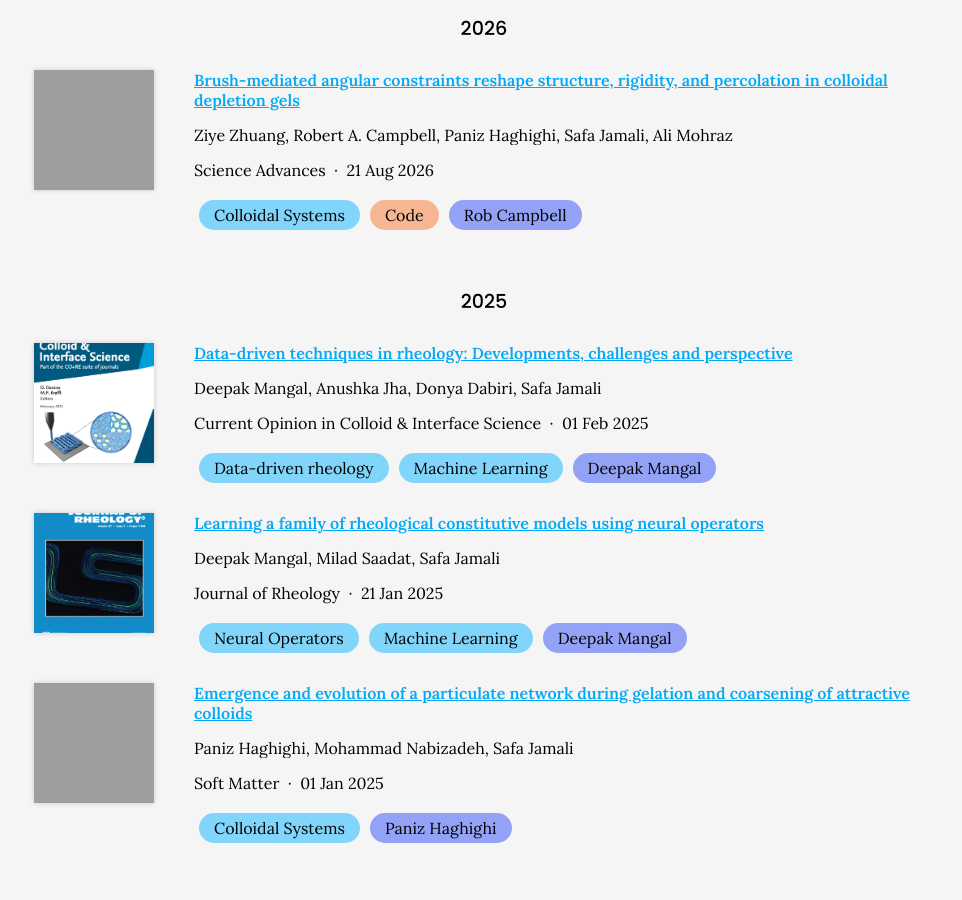
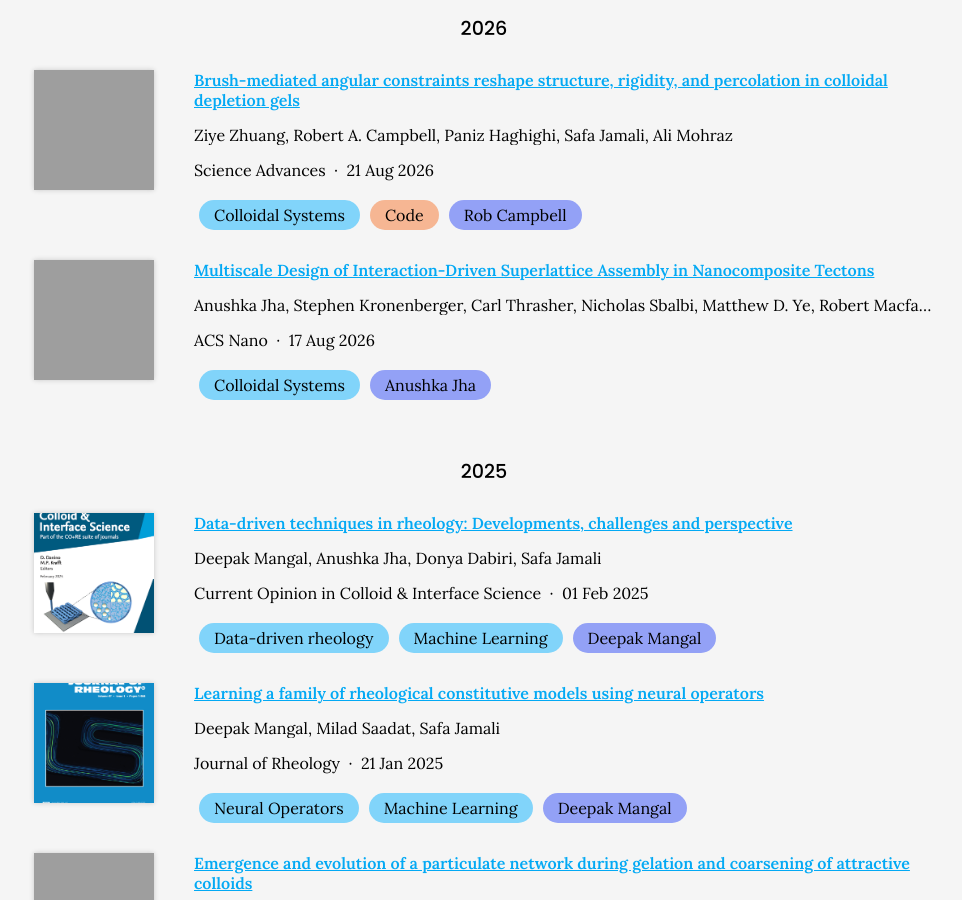
Before and after one commit to procf/procf.github.io, a Jekyll site: the page built from publications/index.md, in a window 1280 px wide and 900 px high, scrolled down 599 px. Shown: the whole window, without its empty margins (156-1118 px from the left). Built offline with Jekyll 4.4.1, drawn with Linux system fonts in a browser that asks for light colours; nearby versions of some CDN libraries; comment, search, counter and statistics services are not loaded.

Commit message:
Generate citations

```diff
--- a/_data/citations.yaml
+++ b/_data/citations.yaml
@@ -803,3 +803,25 @@
   - Colloidal Systems
   repo_link: https://github.com/procf/brush-mediated_colloidal-gels
   main_author: Rob Campbell
+- id: 10.1021/acsnano.6c09339
+  title: 'Multiscale Design
+
+    of Interaction-Driven Superlattice
+
+    Assembly in Nanocomposite Tectons'
+  authors:
+  - Anushka Jha
+  - Stephen Kronenberger
+  - Carl Thrasher
+  - Nicholas Sbalbi
+  - Matthew D. Ye
+  - Robert Macfarlane
+  - Arthi Jayaraman
+  - Safa Jamali
+  publisher: ACS Nano
+  date: '2026-08-17'
+  link: https://doi.org/hcgqs5
+  image: https://procf.github.io/images/journal_covers/ACS-nano.jpg
+  tags:
+  - Colloidal Systems
+  main_author: Anushka Jha
```
